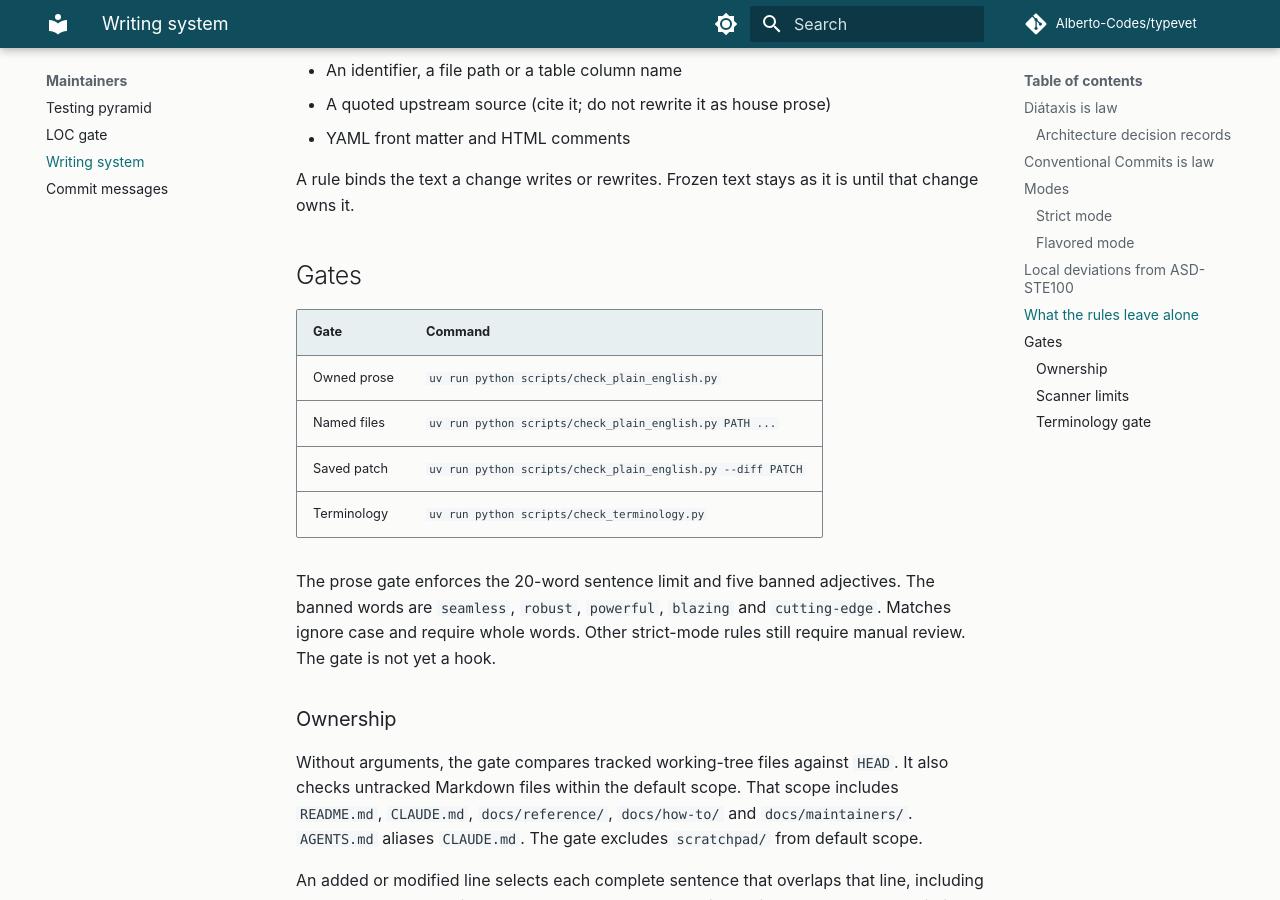
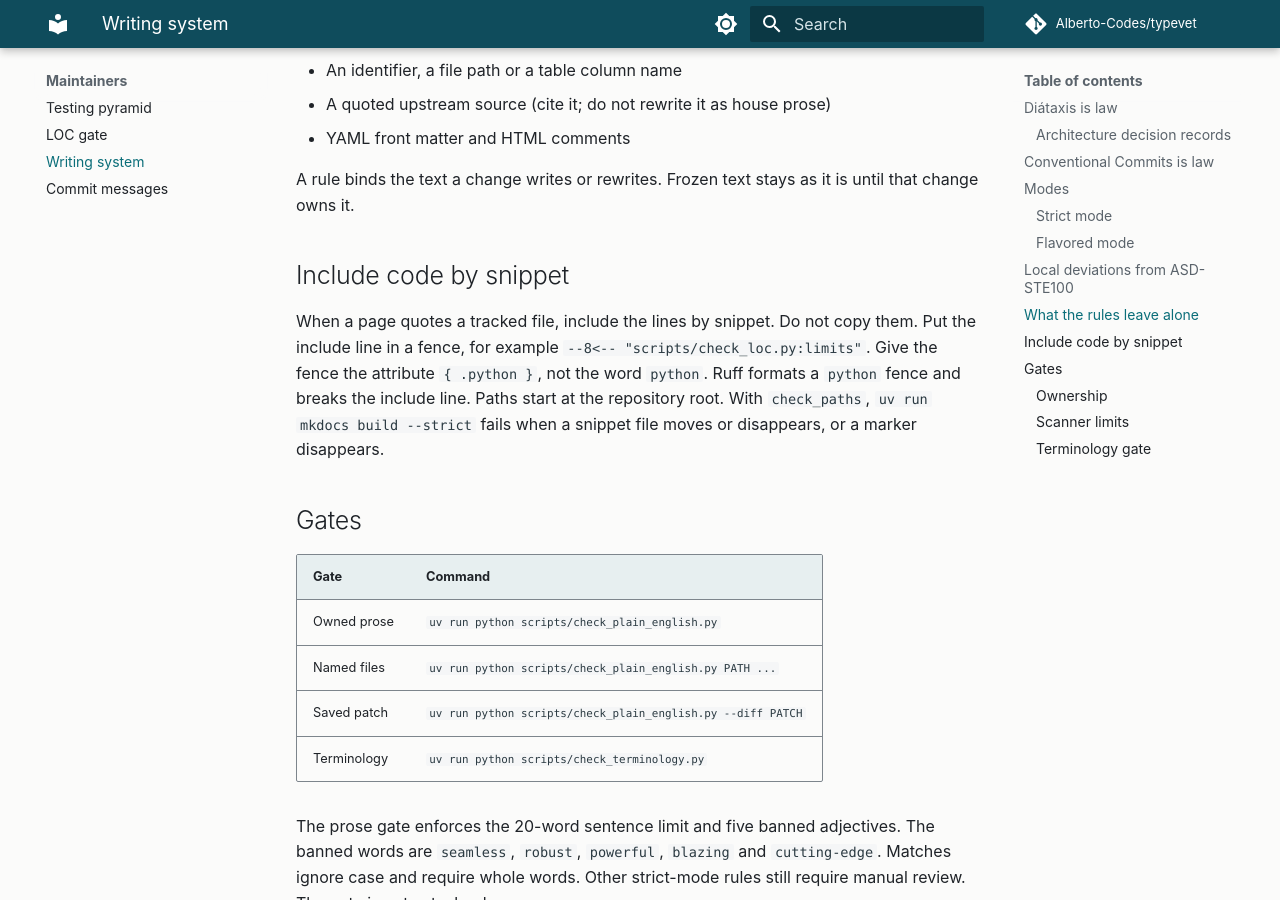
Before and after one commit to Alberto-Codes/typevet, an MkDocs documentation site: the page built from docs/reference/writing-system.md, in a window 1280 px wide and 900 px high, scrolled down 3002 px. Built offline with MkDocs 1.6.1 and Material for MkDocs 9.7.7, drawn with Linux system fonts in a browser that asks for light colours; comment, search, counter and statistics services are not loaded.

Commit message:
docs(site): enable pymdownx.snippets with path checking and marker ranges
mkdocs.yml enables pymdownx.snippets with check_paths and the
repository root as base path, so a page can include a marked range of
a tracked file and the strict build fails when the file or the marker
is gone. The loc-gate page proves it: its two limits now come from the
start:limits and end:limits markers in scripts/check_loc.py. The
writing system gains the rule for when to include by snippet, the
marker syntax and the attribute fence form, because ruff format
rewrites an include line inside a plain python fence.

Closes #390
Refs #385

Generated-By: claude-opus-5-5 (via Claude Code Agent tool, builder)
Claude-Session: https://claude.ai/code/session_01R44zzwX2TVeBm6wW1dGn7z

```diff
--- a/docs/reference/writing-system.md
+++ b/docs/reference/writing-system.md
@@ -104,6 +104,15 @@ no marketing adjective.
 
 A rule binds the text a change writes or rewrites. Frozen text stays as it is
 until that change owns it.
+
+## Include code by snippet
+
+When a page quotes a tracked file, include the lines by snippet. Do not copy them.
+Put the include line in a fence, for example `--8<-- "scripts/check_loc.py:limits"`.
+Give the fence the attribute `{ .python }`, not the word `python`. Ruff formats a `python` fence and breaks the include line.
+In the source file, put `# --8<-- [start:limits]` before the lines and `# --8<-- [end:limits]` after them.
+Paths start at the repository root.
+With `check_paths`, `uv run mkdocs build --strict` fails when a snippet file moves or disappears, or a marker disappears.
 
 ## Gates
 
--- a/mkdocs.yml
+++ b/mkdocs.yml
@@ -84,6 +84,10 @@ markdown_extensions:
   - pymdownx.highlight:
       anchor_linenums: true
   - pymdownx.inlinehilite
+  - pymdownx.snippets:
+      base_path:
+        - .
+      check_paths: true
   - toc:
       permalink: true
 exclude_docs: |
```
Also changed, not shown: docs/reference/loc-gate.md (+11 -3 lines), 1 other file.
